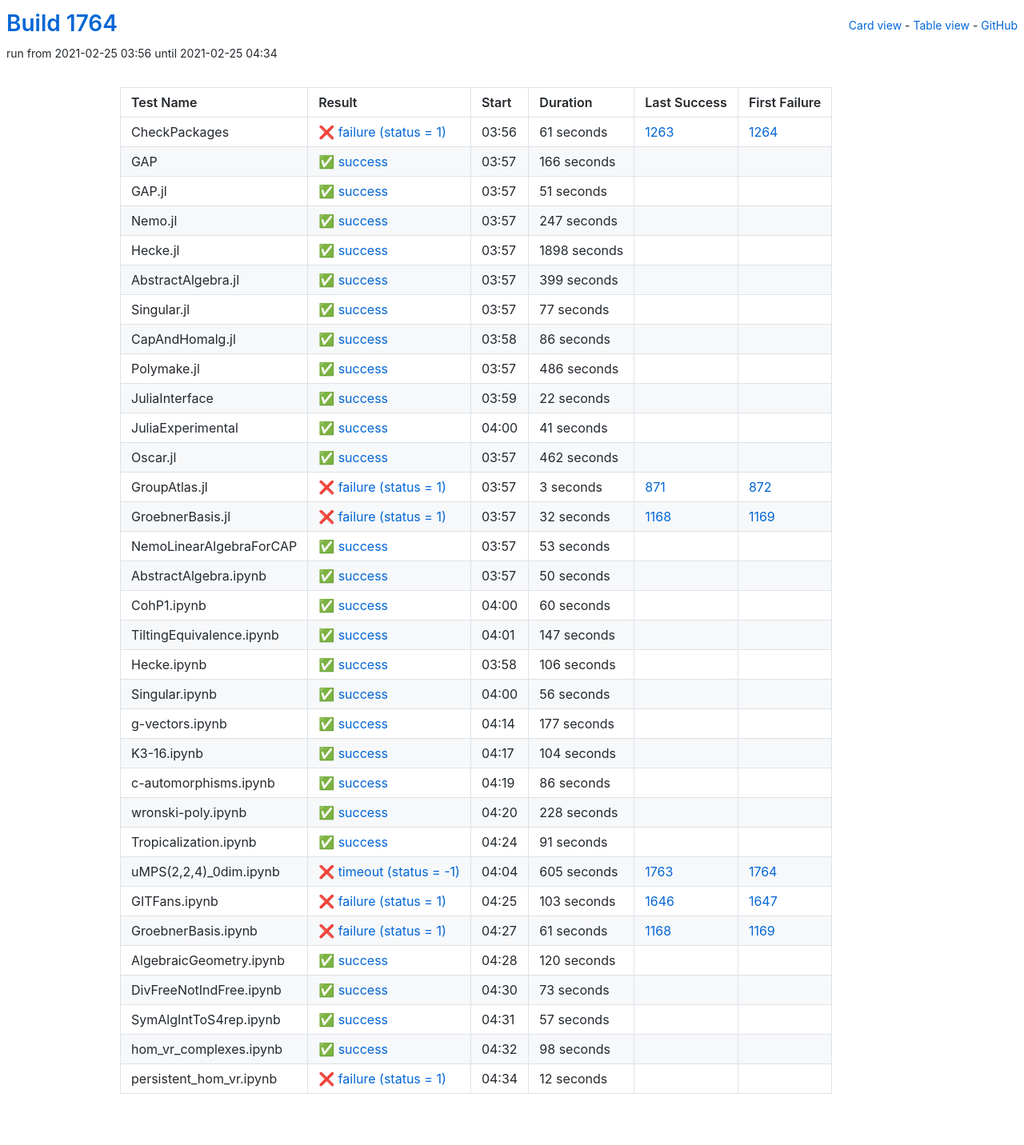
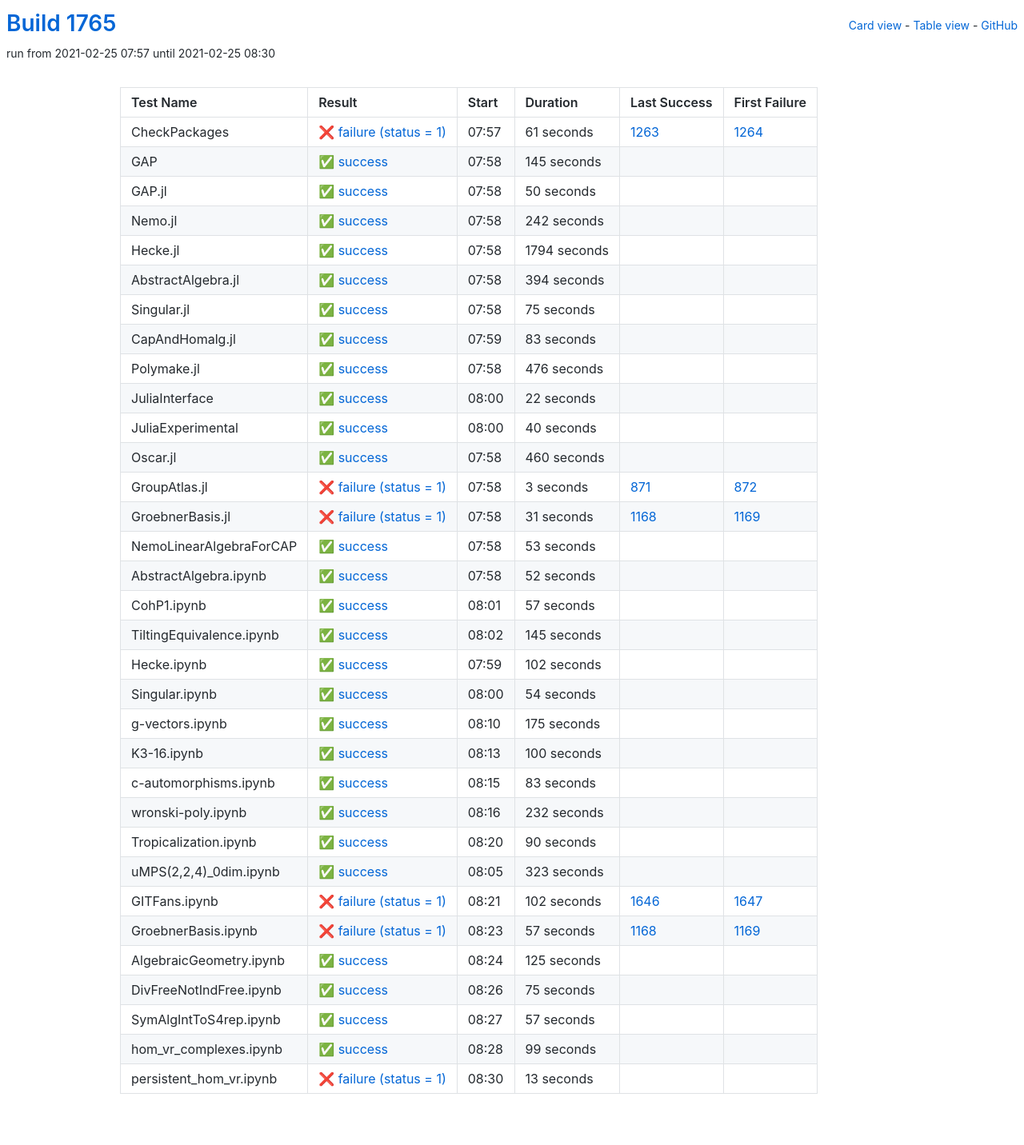
Before and after one commit to oscar-system/oscar-ci-status-stable, a Jekyll site: the page built from table.html, in a window 1280 px wide. Shown: the whole page at 80% size. Built offline with Jekyll 4.4.1, drawn with Linux system fonts in a browser that asks for light colours.

Commit message:
Build #1765

```diff
--- a/_data/ci.yml
+++ b/_data/ci.yml
@@ -1,6 +1,6 @@
 ---
-build: 1764
-build_url: https://oscarci.mathematik.uni-kl.de/job/oscar-stable/1764/
+build: 1765
+build_url: https://oscarci.mathematik.uni-kl.de/job/oscar-stable/1765/
 job: oscar-stable
 organization: oscar-system
 repo: oscar-ci-status-stable
@@ -8,8 +8,8 @@ repourl: https://github.com/oscar-system/oscar-ci-status-stable
 tests:
 - name: CheckPackages
   id: checkpackages
-  log: https://oscarci.mathematik.uni-kl.de/job/oscar-stable/1764/artifact/logs/build-1764/CheckPackages.log
-  start: 2021-02-25 03:56
+  log: https://oscarci.mathematik.uni-kl.de/job/oscar-stable/1765/artifact/logs/build-1765/CheckPackages.log
+  start: 2021-02-25 07:57
   success: false
   exitcode: 1
   status: failure
@@ -20,104 +20,104 @@ tests:
   first_failure_url: https://oscarci.mathematik.uni-kl.de/job/oscar-stable/1264/
 - name: GAP
   id: gap
-  log: https://oscarci.mathematik.uni-kl.de/job/oscar-stable/1764/artifact/logs/build-1764/GAP.log
-  start: 2021-02-25 03:57
+  log: https://oscarci.mathematik.uni-kl.de/job/oscar-stable/1765/artifact/logs/build-1765/GAP.log
+  start: 2021-02-25 07:58
   success: true
   exitcode: 0
   status: success
-  duration: 166
+  duration: 145
   last_success: false
   last_success_url:
   first_failure: false
   first_failure_url:
 - name: GAP.jl
   id: gap-jl
-  log: https://oscarci.mathematik.uni-kl.de/job/oscar-stable/1764/artifact/logs/build-1764/GAP.jl.log
-  start: 2021-02-25 03:57
+  log: https://oscarci.mathematik.uni-kl.de/job/oscar-stable/1765/artifact/logs/build-1765/GAP.jl.log
+  start: 2021-02-25 07:58
   success: true
   exitcode: 0
   status: success
-  duration: 51
+  duration: 50
   last_success: false
   last_success_url:
   first_failure: false
   first_failure_url:
 - name: Nemo.jl
   id: nemo-jl
-  log: https://oscarci.mathematik.uni-kl.de/job/oscar-stable/1764/artifact/logs/build-1764/Nemo.jl.log
-  start: 2021-02-25 03:57
+  log: https://oscarci.mathematik.uni-kl.de/job/oscar-stable/1765/artifact/logs/build-1765/Nemo.jl.log
+  start: 2021-02-25 07:58
   success: true
   exitcode: 0
   status: success
-  duration: 247
+  duration: 242
   last_success: false
   last_success_url:
   first_failure: false
   first_failure_url:
 - name: Hecke.jl
   id: hecke-jl
-  log: https://oscarci.mathematik.uni-kl.de/job/oscar-stable/1764/artifact/logs/build-1764/Hecke.jl.log
-  start: 2021-02-25 03:57
+  log: https://oscarci.mathematik.uni-kl.de/job/oscar-stable/1765/artifact/logs/build-1765/Hecke.jl.log
+  start: 2021-02-25 07:58
   success: true
   exitcode: 0
   status: success
-  duration: 1898
+  duration: 1794
   last_success: false
   last_success_url:
   first_failure: false
   first_failure_url:
 - name: AbstractAlgebra.jl
   id: abstractalgebra-jl
-  log: https://oscarci.mathematik.uni-kl.de/job/oscar-stable/1764/artifact/logs/build-1764/AbstractAlgebra.jl.log
-  start: 2021-02-25 03:57
+  log: https://oscarci.mathematik.uni-kl.de/job/oscar-stable/1765/artifact/logs/build-1765/AbstractAlgebra.jl.log
+  start: 2021-02-25 07:58
   success: true
   exitcode: 0
   status: success
-  duration: 399
+  duration: 394
   last_success: false
   last_success_url:
   first_failure: false
   first_failure_url:
 - name: Singular.jl
   id: singular-jl
-  log: https://oscarci.mathematik.uni-kl.de/job/oscar-stable/1764/artifact/logs/build-1764/Singular.jl.log
-  start: 2021-02-25 03:57
+  log: https://oscarci.mathematik.uni-kl.de/job/oscar-stable/1765/artifact/logs/build-1765/Singular.jl.log
+  start: 2021-02-25 07:58
   success: true
   exitcode: 0
   status: success
-  duration: 77
+  duration: 75
   last_success: false
   last_success_url:
   first_failure: false
   first_failure_url:
 - name: CapAndHomalg.jl
   id: capandhomalg-jl
-  log: https://oscarci.mathematik.uni-kl.de/job/oscar-stable/1764/artifact/logs/build-1764/CapAndHomalg.jl.log
-  start: 2021-02-25 03:58
+  log: https://oscarci.mathematik.uni-kl.de/job/oscar-stable/1765/artifact/logs/build-1765/CapAndHomalg.jl.log
+  start: 2021-02-25 07:59
   success: true
   exitcode: 0
   status: success
-  duration: 86
+  duration: 83
   last_success: false
   last_success_url:
   first_failure: false
   first_failure_url:
 - name: Polymake.jl
   id: polymake-jl
-  log: https://oscarci.mathematik.uni-kl.de/job/oscar-stable/1764/artifact/logs/build-1764/Polymake.jl.log
-  start: 2021-02-25 03:57
+  log: https://oscarci.mathematik.uni-kl.de/job/oscar-stable/1765/artifact/logs/build-1765/Polymake.jl.log
+  start: 2021-02-25 07:58
   success: true
   exitcode: 0
   status: success
-  duration: 486
+  duration: 476
   last_success: false
   last_success_url:
   first_failure: false
   first_failure_url:
 - name: JuliaInterface
   id: juliainterface
-  log: https://oscarci.mathematik.uni-kl.de/job/oscar-stable/1764/artifact/logs/build-1764/JuliaInterface.log
-  start: 2021-02-25 03:59
+  log: https://oscarci.mathematik.uni-kl.de/job/oscar-stable/1765/artifact/logs/build-1765/JuliaInterface.log
+  start: 2021-02-25 08:00
   success: true
   exitcode: 0
   status: success
@@ -128,32 +128,32 @@ tests:
   first_failure_url:
 - name: JuliaExperimental
   id: juliaexperimental
-  log: https://oscarci.mathematik.uni-kl.de/job/oscar-stable/1764/artifact/logs/build-1764/JuliaExperimental.log
-  start: 2021-02-25 04:00
+  log: https://oscarci.mathematik.uni-kl.de/job/oscar-stable/1765/artifact/logs/build-1765/JuliaExperimental.log
+  start: 2021-02-25 08:00
   success: true
   exitcode: 0
   status: success
-  duration: 41
+  duration: 40
   last_success: false
   last_success_url:
   first_failure: false
   first_failure_url:
 - name: Oscar.jl
   id: oscar-jl
-  log: https://oscarci.mathematik.uni-kl.de/job/oscar-stable/1764/artifact/logs/build-1764/Oscar.jl.log
-  start: 2021-02-25 03:57
+  log: https://oscarci.mathematik.uni-kl.de/job/oscar-stable/1765/artifact/logs/build-1765/Oscar.jl.log
+  start: 2021-02-25 07:58
   success: true
   exitcode: 0
   status: success
-  duration: 462
+  duration: 460
   last_success: false
   last_success_url:
   first_failure: false
   first_failure_url:
 - name: GroupAtlas.jl
   id: groupatlas-jl
-  log: https://oscarci.mathematik.uni-kl.de/job/oscar-stable/1764/artifact/logs/build-1764/GroupAtlas.jl.log
-  start: 2021-02-25 03:57
+  log: https://oscarci.mathematik.uni-kl.de/job/oscar-stable/1765/artifact/logs/build-1765/GroupAtlas.jl.log
+  start: 2021-02-25 07:58
   success: false
   exitcode: 1
   status: failure
@@ -164,20 +164,20 @@ tests:
   first_failure_url: https://oscarci.mathematik.uni-kl.de/job/oscar-stable/872/
 - name: GroebnerBasis.jl
   id: groebnerbasis-jl
-  log: https://oscarci.mathematik.uni-kl.de/job/oscar-stable/1764/artifact/logs/build-1764/GroebnerBasis.jl.log
-  start: 2021-02-25 03:57
+  log: https://oscarci.mathematik.uni-kl.de/job/oscar-stable/1765/artifact/logs/build-1765/GroebnerBasis.jl.log
+  start: 2021-02-25 07:58
   success: false
   exitcode: 1
   status: failure
-  duration: 32
+  duration: 31
   last_success: 1168
   last_success_url: https://oscarci.mathematik.uni-kl.de/job/oscar-stable/1168/
   first_failure: 1169
   first_failure_url: https://oscarci.mathematik.uni-kl.de/job/oscar-stable/1169/
 - name: NemoLinearAlgebraForCAP
   id: nemolinearalgebraforcap
-  log: https://oscarci.mathematik.uni-kl.de/job/oscar-stable/1764/artifact/logs/build-1764/NemoLinearAlgebraForCAP.log
-  start: 2021-02-25 03:57
+  log: https://oscarci.mathematik.uni-kl.de/job/oscar-stable/1765/artifact/logs/build-1765/NemoLinearAlgebraForCAP.log
+  start: 2021-02-25 07:58
   success: true
   exitcode: 0
   status: success
@@ -188,188 +188,188 @@ tests:
   first_failure_url:
 - name: AbstractAlgebra.ipynb
   id: abstractalgebra-ipynb
-  log: https://oscarci.mathematik.uni-kl.de/job/oscar-stable/1764/artifact/logs/build-1764/AbstractAlgebra.ipynb.log
-  start: 2021-02-25 03:57
+  log: https://oscarci.mathematik.uni-kl.de/job/oscar-stable/1765/artifact/logs/build-1765/AbstractAlgebra.ipynb.log
+  start: 2021-02-25 07:58
   success: true
   exitcode: 0
   status: success
-  duration: 50
+  duration: 52
   last_success: false
   last_success_url:
   first_failure: false
   first_failure_url:
 - name: CohP1.ipynb
   id: cohp1-ipynb
-  log: https://oscarci.mathematik.uni-kl.de/job/oscar-stable/1764/artifact/logs/build-1764/CohP1.ipynb.log
-  start: 2021-02-25 04:00
+  log: https://oscarci.mathematik.uni-kl.de/job/oscar-stable/1765/artifact/logs/build-1765/CohP1.ipynb.log
+  start: 2021-02-25 08:01
   success: true
   exitcode: 0
   status: success
-  duration: 60
+  duration: 57
   last_success: false
   last_success_url:
   first_failure: false
   first_failure_url:
 - name: TiltingEquivalence.ipynb
   id: tiltingequivalence-ipynb
-  log: https://oscarci.mathematik.uni-kl.de/job/oscar-stable/1764/artifact/logs/build-1764/TiltingEquivalence.ipynb.log
-  start: 2021-02-25 04:01
+  log: https://oscarci.mathematik.uni-kl.de/job/oscar-stable/1765/artifact/logs/build-1765/TiltingEquivalence.ipynb.log
+  start: 2021-02-25 08:02
   success: true
   exitcode: 0
   status: success
-  duration: 147
+  duration: 145
   last_success: false
   last_success_url:
   first_failure: false
   first_failure_url:
 - name: Hecke.ipynb
   id: hecke-ipynb
-  log: https://oscarci.mathematik.uni-kl.de/job/oscar-stable/1764/artifact/logs/build-1764/Hecke.ipynb.log
-  start: 2021-02-25 03:58
+  log: https://oscarci.mathematik.uni-kl.de/job/oscar-stable/1765/artifact/logs/build-1765/Hecke.ipynb.log
+  start: 2021-02-25 07:59
   success: true
   exitcode: 0
   status: success
-  duration: 106
+  duration: 102
   last_success: false
   last_success_url:
   first_failure: false
   first_failure_url:
 - name: Singular.ipynb
   id: singular-ipynb
-  log: https://oscarci.mathematik.uni-kl.de/job/oscar-stable/1764/artifact/logs/build-1764/Singular.ipynb.log
-  start: 2021-02-25 04:00
+  log: https://oscarci.mathematik.uni-kl.de/job/oscar-stable/1765/artifact/logs/build-1765/Singular.ipynb.log
+  start: 2021-02-25 08:00
   success: true
   exitcode: 0
   status: success
-  duration: 56
+  duration: 54
   last_success: false
   last_success_url:
   first_failure: false
   first_failure_url:
 - name: g-vectors.ipynb
   id: g-vectors-ipynb
-  log: https://oscarci.mathematik.uni-kl.de/job/oscar-stable/1764/artifact/logs/build-1764/g-vectors.ipynb.log
-  start: 2021-02-25 04:14
+  log: https://oscarci.mathematik.uni-kl.de/job/oscar-stable/1765/artifact/logs/build-1765/g-vectors.ipynb.log
+  start: 2021-02-25 08:10
   success: true
   exitcode: 0
   status: success
-  duration: 177
+  duration: 175
   last_success: false
   last_success_url:
   first_failure: false
   first_failure_url:
 - name: K3-16.ipynb
   id: k3-16-ipynb
-  log: https://oscarci.mathematik.uni-kl.de/job/oscar-stable/1764/artifact/logs/build-1764/K3-16.ipynb.log
-  start: 2021-02-25 04:17
+  log: https://oscarci.mathematik.uni-kl.de/job/oscar-stable/1765/artifact/logs/build-1765/K3-16.ipynb.log
+  start: 2021-02-25 08:13
   success: true
   exitcode: 0
   status: success
-  duration: 104
+  duration: 100
   last_success: false
   last_success_url:
   first_failure: false
   first_failure_url:
 - name: c-automorphisms.ipynb
   id: c-automorphisms-ipynb
-  log: https://oscarci.mathematik.uni-kl.de/job/oscar-stable/1764/artifact/logs/build-1764/c-automorphisms.ipynb.log
-  start: 2021-02-25 04:19
+  log: https://oscarci.mathematik.uni-kl.de/job/oscar-stable/1765/artifact/logs/build-1765/c-automorphisms.ipynb.log
+  start: 2021-02-25 08:15
   success: true
   exitcode: 0
   status: success
-  duration: 86
+  duration: 83
   last_success: false
   last_success_url:
   first_failure: false
   first_failure_url:
 - name: wronski-poly.ipynb
   id: wronski-poly-ipynb
-  log: https://oscarci.mathematik.uni-kl.de/job/oscar-stable/1764/artifact/logs/build-1764/wronski-poly.ipynb.log
-  start: 2021-02-25 04:20
+  log: https://oscarci.mathematik.uni-kl.de/job/oscar-stable/1765/artifact/logs/build-1765/wronski-poly.ipynb.log
+  start: 2021-02-25 08:16
   success: true
   exitcode: 0
   status: success
-  duration: 228
+  duration: 232
   last_success: false
   last_success_url:
   first_failure: false
   first_failure_url:
 - name: Tropicalization.ipynb
   id: tropicalization-ipynb
-  log: https://oscarci.mathematik.uni-kl.de/job/oscar-stable/1764/artifact/logs/build-1764/Tropicalization.ipynb.log
-  start: 2021-02-25 04:24
+  log: https://oscarci.mathematik.uni-kl.de/job/oscar-stable/1765/artifact/logs/build-1765/Tropicalization.ipynb.log
+  start: 2021-02-25 08:20
   success: true
   exitcode: 0
   status: success
-  duration: 91
+  duration: 90
   last_success: false
   last_success_url:
   first_failure: false
   first_failure_url:
 - name: uMPS(2,2,4)_0dim.ipynb
   id: umps-2-2-4-0dim-ipynb
-  log: https://oscarci.mathematik.uni-kl.de/job/oscar-stable/1764/artifact/logs/build-1764/uMPS-2-2-4-_0dim.ipynb.log
-  start: 2021-02-25 04:04
-  success: false
-  exitcode: -1
-  status: timeout
-  duration: 605
-  last_success: 1763
-  last_success_url: https://oscarci.mathematik.uni-kl.de/job/oscar-stable/1763/
-  first_failure: 1764
-  first_failure_url: https://oscarci.mathematik.uni-kl.de/job/oscar-stable/1764/
+  log: https://oscarci.mathematik.uni-kl.de/job/oscar-stable/1765/artifact/logs/build-1765/uMPS-2-2-4-_0dim.ipynb.log
+  start: 2021-02-25 08:05
+  success: true
+  exitcode: 0
+  status: success
+  duration: 323
+  last_success: false
+  last_success_url:
+  first_failure: false
+  first_failure_url:
 - name: GITFans.ipynb
   id: gitfans-ipynb
-  log: https://oscarci.mathematik.uni-kl.de/job/oscar-stable/1764/artifact/logs/build-1764/GITFans.ipynb.log
-  start: 2021-02-25 04:25
+  log: https://oscarci.mathematik.uni-kl.de/job/oscar-stable/1765/artifact/logs/build-1765/GITFans.ipynb.log
+  start: 2021-02-25 08:21
   success: false
   exitcode: 1
   status: failure
-  duration: 103
+  duration: 102
   last_success: 1646
   last_success_url: https://oscarci.mathematik.uni-kl.de/job/oscar-stable/1646/
   first_failure: 1647
   first_failure_url: https://oscarci.mathematik.uni-kl.de/job/oscar-stable/1647/
 - name: GroebnerBasis.ipynb
   id: groebnerbasis-ipynb
-  log: https://oscarci.mathematik.uni-kl.de/job/oscar-stable/1764/artifact/logs/build-1764/GroebnerBasis.ipynb.log
-  start: 2021-02-25 04:27
+  log: https://oscarci.mathematik.uni-kl.de/job/oscar-stable/1765/artifact/logs/build-1765/GroebnerBasis.ipynb.log
+  start: 2021-02-25 08:23
   success: false
   exitcode: 1
   status: failure
-  duration: 61
+  duration: 57
   last_success: 1168
   last_success_url: https://oscarci.mathematik.uni-kl.de/job/oscar-stable/1168/
   first_failure: 1169
   first_failure_url: https://oscarci.mathematik.uni-kl.de/job/oscar-stable/1169/
 - name: AlgebraicGeometry.ipynb
   id: algebraicgeometry-ipynb
-  log: https://oscarci.mathematik.uni-kl.de/job/oscar-stable/1764/artifact/logs/build-1764/AlgebraicGeometry.ipynb.log
-  start: 2021-02-25 04:28
+  log: https://oscarci.mathematik.uni-kl.de/job/oscar-stable/1765/artifact/logs/build-1765/AlgebraicGeometry.ipynb.log
+  start: 2021-02-25 08:24
   success: true
   exitcode: 0
   status: success
-  duration: 120
+  duration: 125
   last_success: false
   last_success_url:
   first_failure: false
   first_failure_url:
 - name: DivFreeNotIndFree.ipynb
   id: divfreenotindfree-ipynb
-  log: https://oscarci.mathematik.uni-kl.de/job/oscar-stable/1764/artifact/logs/build-1764/DivFreeNotIndFree.ipynb.log
-  start: 2021-02-25 04:30
+  log: https://oscarci.mathematik.uni-kl.de/job/oscar-stable/1765/artifact/logs/build-1765/DivFreeNotIndFree.ipynb.log
+  start: 2021-02-25 08:26
   success: true
   exitcode: 0
   status: success
-  duration: 73
+  duration: 75
   last_success: false
   last_success_url:
   first_failure: false
   first_failure_url:
 - name: SymAlgIntToS4rep.ipynb
   id: symalginttos4rep-ipynb
-  log: https://oscarci.mathematik.uni-kl.de/job/oscar-stable/1764/artifact/logs/build-1764/SymAlgIntToS4rep.ipynb.log
-  start: 2021-02-25 04:31
+  log: https://oscarci.mathematik.uni-kl.de/job/oscar-stable/1765/artifact/logs/build-1765/SymAlgIntToS4rep.ipynb.log
+  start: 2021-02-25 08:27
   success: true
   exitcode: 0
   status: success
@@ -380,24 +380,24 @@ tests:
   first_failure_url:
 - name: hom_vr_complexes.ipynb
   id: hom-vr-complexes-ipynb
-  log: https://oscarci.mathematik.uni-kl.de/job/oscar-stable/1764/artifact/logs/build-1764/hom_vr_complexes.ipynb.log
-  start: 2021-02-25 04:32
+  log: https://oscarci.mathematik.uni-kl.de/job/oscar-stable/1765/artifact/logs/build-1765/hom_vr_complexes.ipynb.log
+  start: 2021-02-25 08:28
   success: true
   exitcode: 0
   status: success
-  duration: 98
+  duration: 99
   last_success: false
   last_success_url:
   first_failure: false
   first_failure_url:
 - name: persistent_hom_vr.ipynb
   id: persistent-hom-vr-ipynb
-  log: https://oscarci.mathematik.uni-kl.de/job/oscar-stable/1764/artifact/logs/build-1764/persistent_hom_vr.ipynb.log
-  start: 2021-02-25 04:34
+  log: https://oscarci.mathematik.uni-kl.de/job/oscar-stable/1765/artifact/logs/build-1765/persistent_hom_vr.ipynb.log
+  start: 2021-02-25 08:30
   success: false
   exitcode: 1
   status: failure
-  duration: 12
+  duration: 13
   last_success: false
   last_success_url:
   first_failure: false
```
Also changed, not shown: README.md.
